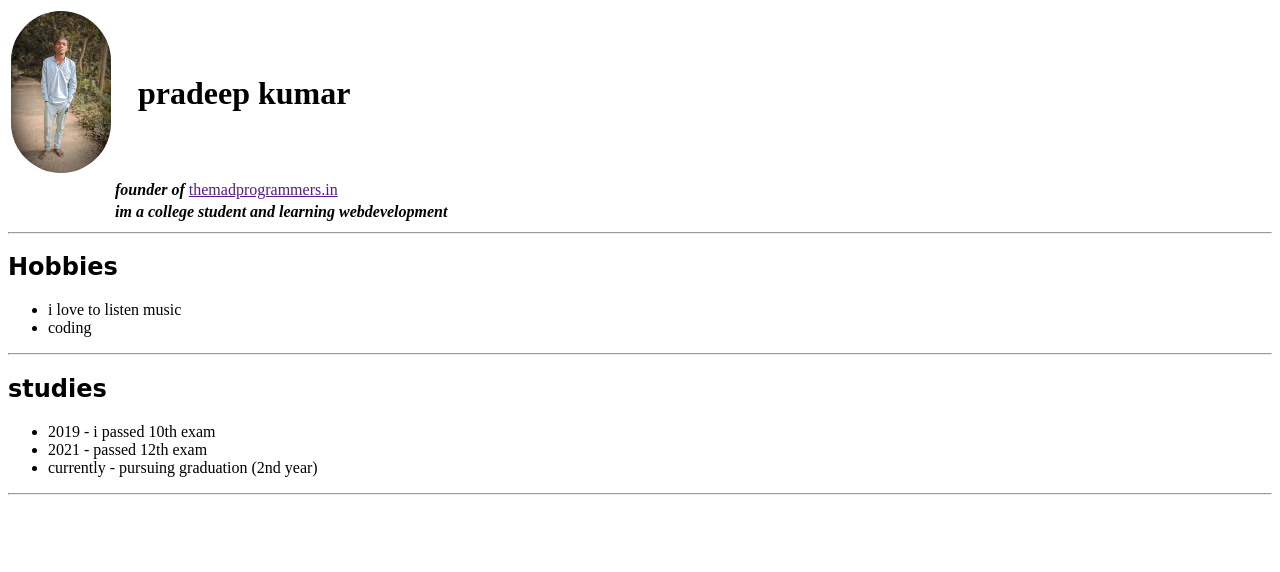
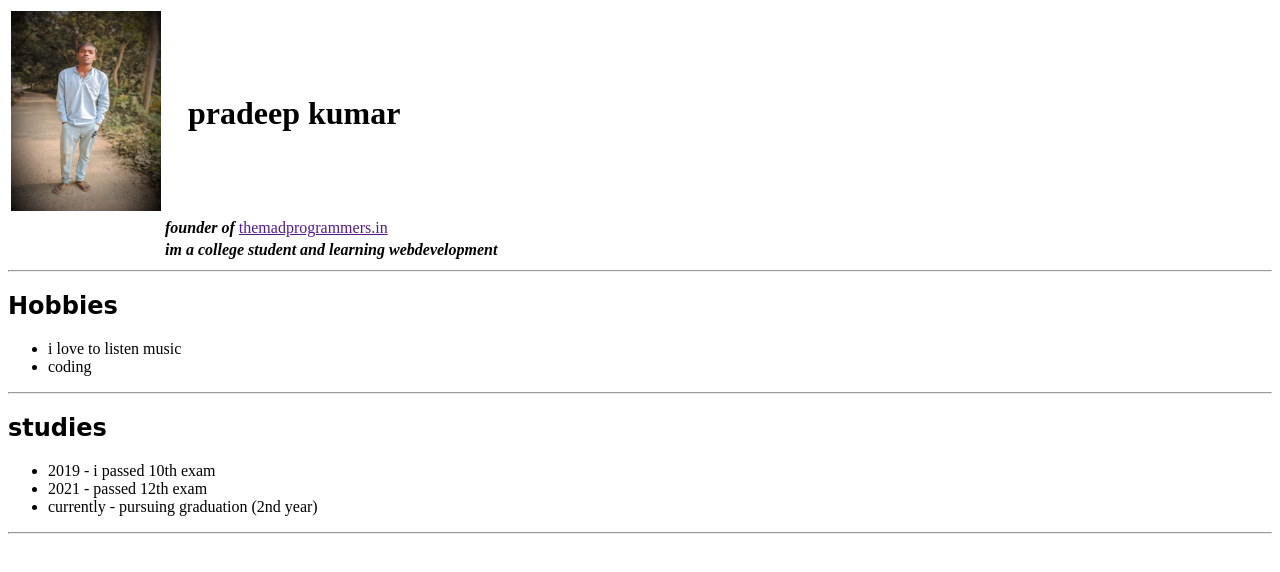
Before and after one commit to Pradeepbgs/cv, a plain HTML site: page index.html in a window 1280 px wide. Drawn offline with Linux system fonts and the light colour scheme.

Commit message:
updated border-radius

```diff
--- a/index.html
+++ b/index.html
@@ -7,9 +7,9 @@
     <title>pradeep</title>
     <style>
         img{
+            height:200px;
+            width: 150px;
 
-            width: 100px;
-            border-radius: 50px;
         }
         h2{
 
```
